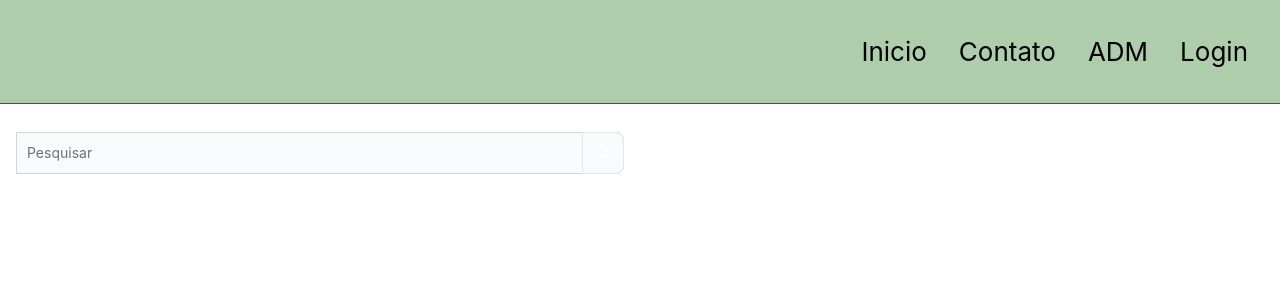
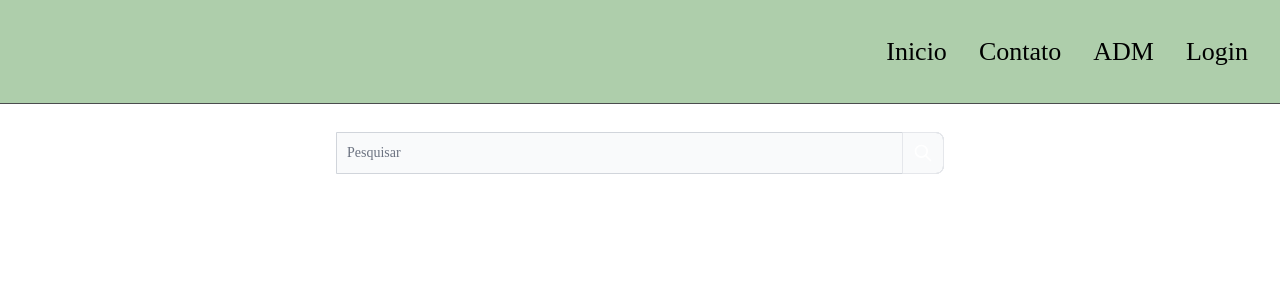
Before and after one commit to mateusdata/my-rotulo, a React (Create React App) app: page / in a window 1280 px wide. Shown: the top 300 px of the page. Built offline with nearby package versions, Linux system fonts and the light colour scheme.

Commit message:
Add new filess

```diff
--- a/src/App.css
+++ b/src/App.css
@@ -1,7 +1,14 @@
-*{
+
+
+@import url('https://fonts.googleapis.com/css2?family=Poppins:ital,wght@1,300&family=Roboto:ital,wght@1,300&display=swap');
+@import url('https://fonts.googleapis.com/css2?family=Poppins:ital,wght@1,300&family=Roboto:ital,wght@1,300&family=Source+Sans+Pro&display=swap');
+
+* {
   margin: 0;
   padding: 0;
   box-sizing: border-box;
+  overflow-wrap: break-word;
+  font-family: 'Poppins'
 }
 .App {
   text-align: center;
--- a/src/index.css
+++ b/src/index.css
@@ -1,6 +1,17 @@
 @tailwind base;
 @tailwind components;
 @tailwind utilities;
+
+@import url('https://fonts.googleapis.com/css2?family=Poppins:ital,wght@1,300&family=Roboto:ital,wght@1,300&display=swap');
+@import url('https://fonts.googleapis.com/css2?family=Poppins:ital,wght@1,300&family=Roboto:ital,wght@1,300&family=Source+Sans+Pro&display=swap');
+
+* {
+  margin: 0;
+  padding: 0;
+  box-sizing: border-box;
+  overflow-wrap: break-word;
+  font-family: 'Poppins'
+}
 body {
     margin: 0;
     font-family: -apple-system, BlinkMacSystemFont, 'Segoe UI', 'Roboto', 'Oxygen',
--- a/src/pages/home/App.css
+++ b/src/pages/home/App.css
@@ -9,10 +9,17 @@
   min-height: 100vh;
 
 }
+.containeiMain{
+  display: flex;
+  align-items: center;
+  justify-content: center;
+  flex-direction: column;
+  text-align:"center";
+}
 .main{
   /*border: solid red 1px;*/
 
-  padding: 2rem;
+  padding: 0rem;
   margin-top: 4rem;
   display: flex;
   flex-direction: column-reverse;
@@ -24,7 +31,8 @@
   border-radius: 10px;
   background-color: #a5c9a3;
   margin-bottom: 0.6rem;
-  max-width: 100%;
+  max-width: 85%;
+  width: 400px;
   overflow-wrap: break-word;
   box-shadow: 0 4px 8px rgba(0, 0, 0, 0.2);
 }
--- a/src/pages/home/home.jsx
+++ b/src/pages/home/home.jsx
@@ -50,10 +50,10 @@ function Home() {
     <>
     <Header/>
     <SearchBar/>
-      <div className="">
+   <div className="containeiMain">
 
 
-        <form style={{ width: "50%", minWidth: "330px", padding: "2rem 1rem", display: "flex", flexDirection: "column" }}>
+        <form style={{ width: "50%", minWidth: "330px", padding: "2rem 1rem", display: "flex", flexDirection: "column", textAlign:"center" }}>
 
           <form>
             <div class="flex">
@@ -83,9 +83,9 @@ function Home() {
         </form>
 
         {alimentos?.map((item) => (
-
-            <h1 style={{color:"black", right:"4rem"}} onClick={() => { setValues(item?.NomeDoAlimento); setAlimentos([]); }}>{item?.NomeDoAlimento}</h1>
-
+          <div style={{ backgroundColor:"white", justifyContent:"center", alignItems:"center",  width:"50%", padding:"10px"}}>
+            <p style={{color:"orange"}} onClick={() => { setValues(item?.NomeDoAlimento); setAlimentos([]); }}>{item?.NomeDoAlimento}</p>
+          </div>
         ))}
 
         <br /><br /><br /><b><br /></b>
```
